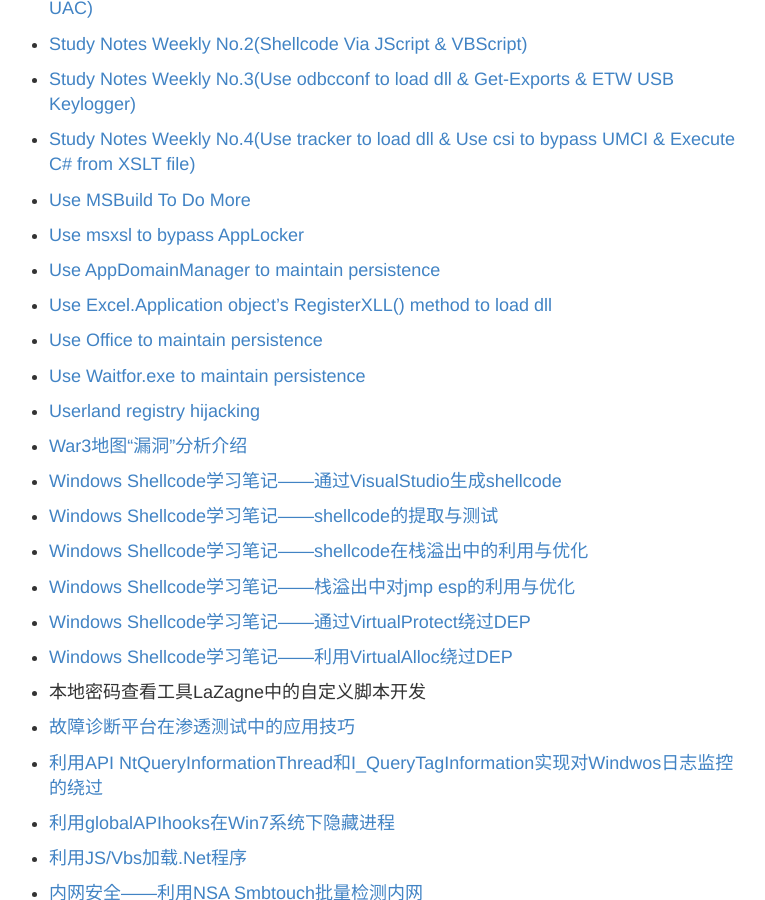
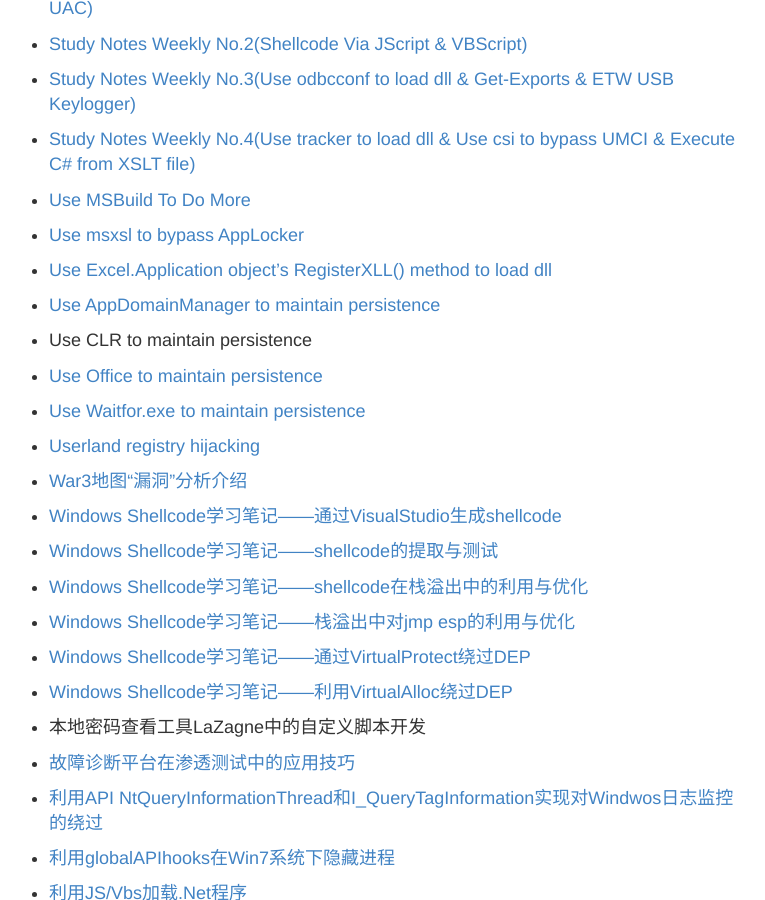
Before and after one commit to 3gstudent/backup-3gstudent.github.io, a Jekyll site: the page built from about.md, in a window 1280 px wide and 900 px high, scrolled down 2163 px. Shown: the whole window, without its empty margins (261-1026 px from the left). Built offline with Jekyll 4.4.1, drawn with Linux system fonts in a browser that asks for light colours.

Commit message:
Update about.md

```diff
--- a/about.md
+++ b/about.md
@@ -124,10 +124,13 @@ Github:   [3gstudent](https://github.com/3gstudent)
  [Use msxsl to bypass AppLocker](https://3gstudent.github.io/3gstudent.github.io/Use-msxsl-to-bypass-AppLocker/)
 
 -
+ [Use Excel.Application object's RegisterXLL() method to load dll](https://3gstudent.github.io/3gstudent.github.io/Use-Excel.Application-object's-RegisterXLL()-method-to-load-dll/)
+
+-
  [Use AppDomainManager to maintain persistence](https://3gstudent.github.io/3gstudent.github.io/Use-AppDomainManager-to-maintain-persistence/)
 
 -
- [Use Excel.Application object's RegisterXLL() method to load dll](https://3gstudent.github.io/3gstudent.github.io/Use-Excel.Application-object's-RegisterXLL()-method-to-load-dll/)
+ Use CLR to maintain persistence
 
 -
  [Use Office to maintain persistence](https://3gstudent.github.io/3gstudent.github.io/Use-Office-to-maintain-persistence/)
```
